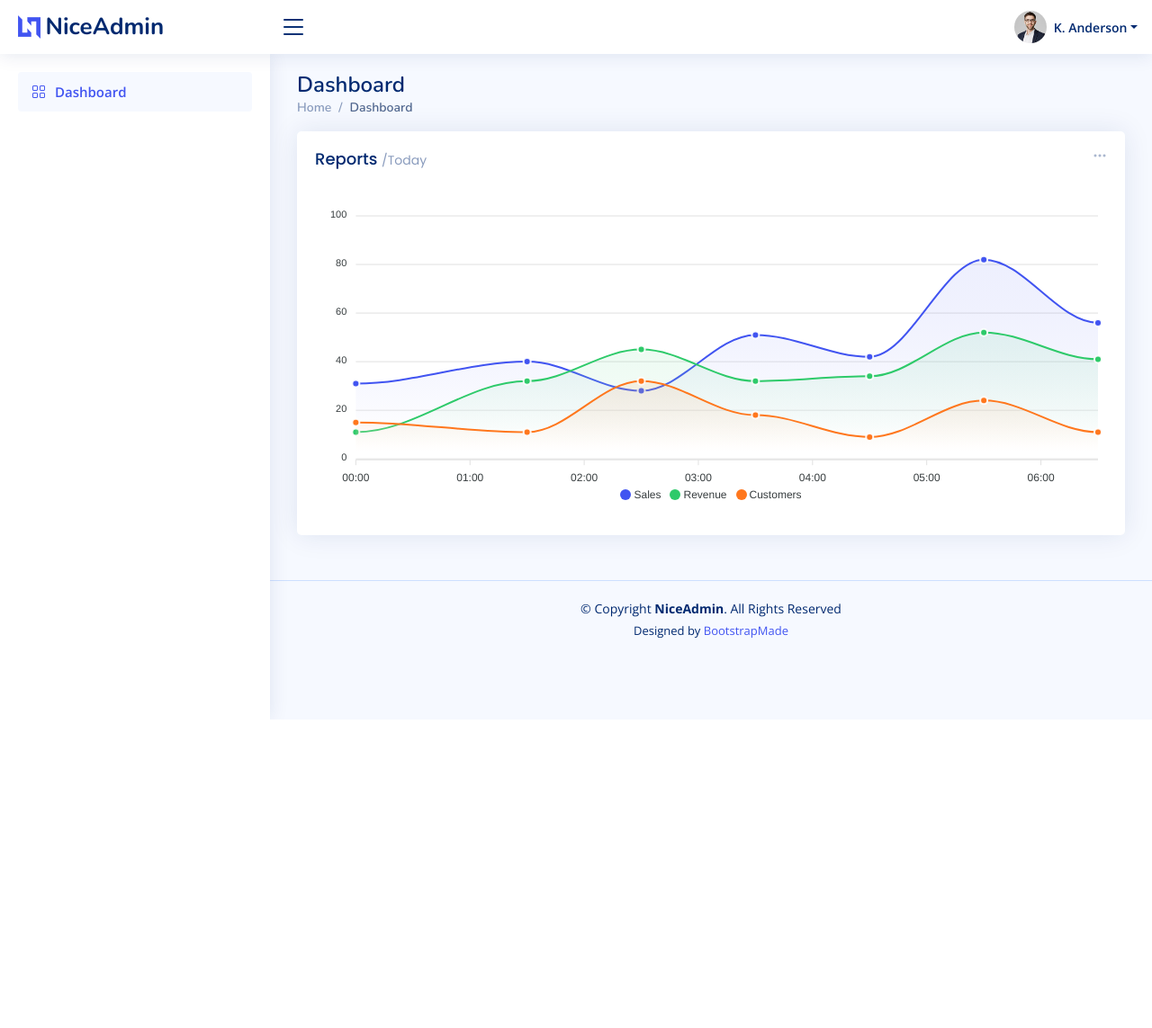
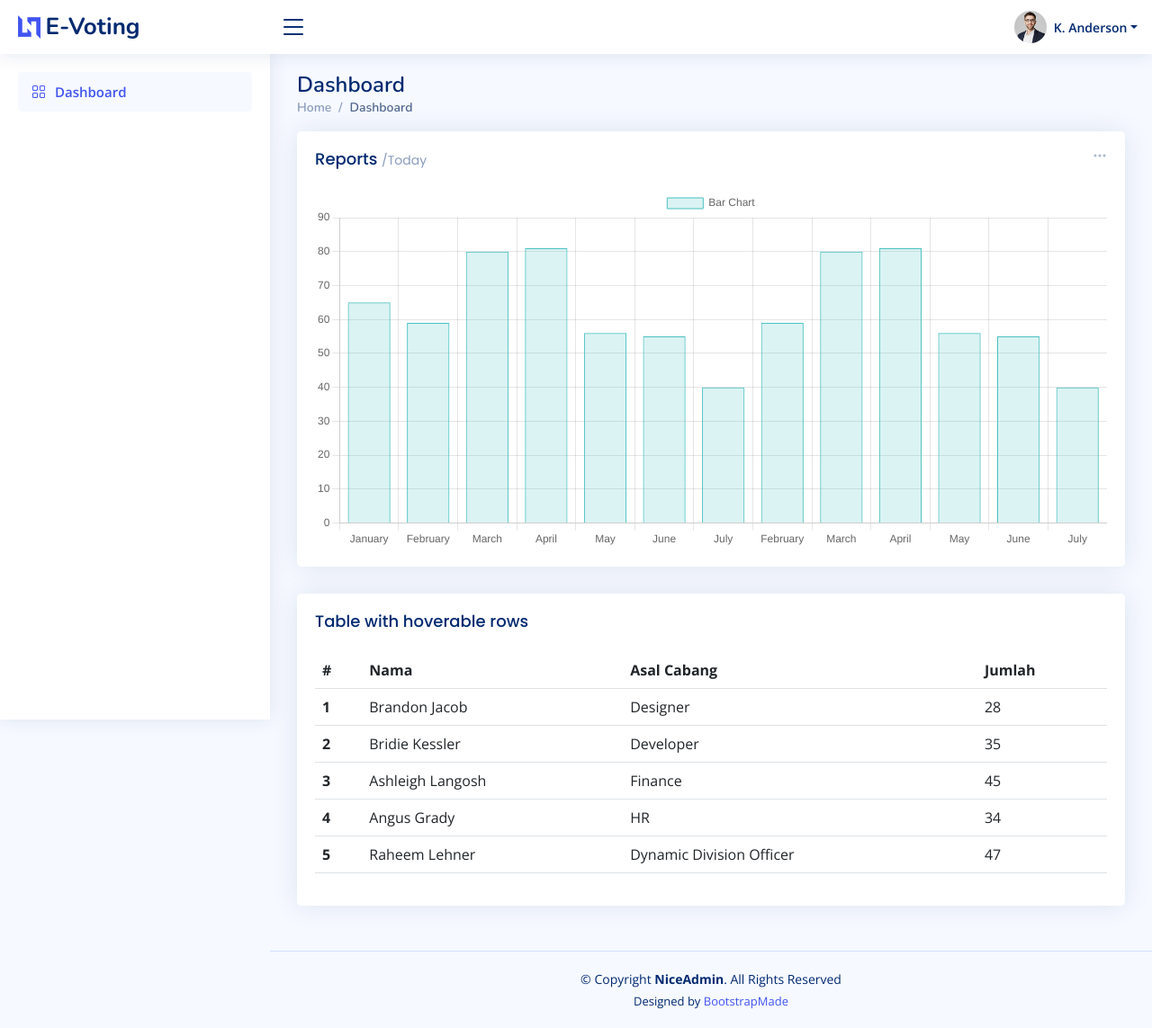
Before and after one commit to musabatechnopark/pemilos_pdm, a PHP site: page /admin/index.php in a window 1280 px wide. Shown: the whole page at 90% size. Before the commit the page ends 800 px from the top, so only its background shows below. Run offline with PHP 8.4, Linux system fonts and the light colour scheme; some libraries are stand-ins or nearby versions.

Commit message:
lanjutan

```diff
--- a/admin/header.php
+++ b/admin/header.php
@@ -5,7 +5,7 @@
     <meta charset="utf-8" />
     <meta content="width=device-width, initial-scale=1.0" name="viewport" />
 
-    <title>Dashboard - NiceAdmin Bootstrap Template</title>
+    <title>Dashboard</title>
     <meta content="" name="description" />
     <meta content="" name="keywords" />
 
@@ -43,7 +43,7 @@
         <div class="d-flex align-items-center justify-content-between">
             <a href="index.html" class="logo d-flex align-items-center">
                 <img src="../assets/img/logo.png" alt="" />
-                <span class="d-none d-lg-block">NiceAdmin</span>
+                <span class="d-none d-lg-block">E-Voting</span>
             </a>
             <i class="bi bi-list toggle-sidebar-btn"></i>
         </div>
--- a/admin/index.php
+++ b/admin/index.php
@@ -47,99 +47,38 @@ require 'sidebar.php';
                         </h5>
 
                         <!-- Line Chart -->
-                        <div id="reportsChart"></div>
+                        <canvas id="barChart" style="max-height: 400px;"></canvas>
+
 
                         <script>
-                            document.addEventListener(
-                                "DOMContentLoaded",
-                                () => {
-                                    new ApexCharts(
-                                        document.querySelector(
-                                            "#reportsChart"
-                                        ), {
-                                            series: [{
-                                                    name: "Sales",
-                                                    data: [
-                                                        31, 40,
-                                                        28, 51,
-                                                        42, 82,
-                                                        56,
-                                                    ],
-                                                },
-                                                {
-                                                    name: "Revenue",
-                                                    data: [
-                                                        11, 32,
-                                                        45, 32,
-                                                        34, 52,
-                                                        41,
-                                                    ],
-                                                },
-                                                {
-                                                    name: "Customers",
-                                                    data: [
-                                                        15, 11,
-                                                        32, 18,
-                                                        9, 24,
-                                                        11,
-                                                    ],
-                                                },
+                            document.addEventListener("DOMContentLoaded", () => {
+                                new Chart(document.querySelector('#barChart'), {
+                                    type: 'bar',
+                                    data: {
+                                        labels: ['January', 'February', 'March', 'April', 'May', 'June', 'July', 'February', 'March', 'April', 'May', 'June', 'July'],
+                                        datasets: [{
+                                            label: 'Bar Chart',
+                                            data: [65, 59, 80, 81, 56, 55, 40, 59, 80, 81, 56, 55, 40],
+                                            backgroundColor: [
+
+                                                'rgba(75, 192, 192, 0.2)'
                                             ],
-                                            chart: {
-                                                height: 350,
-                                                type: "area",
-                                                toolbar: {
-                                                    show: false,
-                                                },
-                                            },
-                                            markers: {
-                                                size: 4,
-                                            },
-                                            colors: [
-                                                "#4154f1",
-                                                "#2eca6a",
-                                                "#ff771d",
+                                            borderColor: [
+
+                                                'rgb(75, 192, 192)'
                                             ],
-                                            fill: {
-                                                type: "gradient",
-                                                gradient: {
-                                                    shadeIntensity: 1,
-                                                    opacityFrom: 0.3,
-                                                    opacityTo: 0.4,
-                                                    stops: [
-                                                        0, 90,
-                                                        100,
-                                                    ],
-                                                },
-                                            },
-                                            dataLabels: {
-                                                enabled: false,
-                                            },
-                                            stroke: {
-                                                curve: "smooth",
-                                                width: 2,
-                                            },
-                                            xaxis: {
-                                                type: "datetime",
-                                                categories: [
-                                                    "2018-09-19T00:00:00.000Z",
-                                                    "2018-09-19T01:30:00.000Z",
-                                                    "2018-09-19T02:30:00.000Z",
-                                                    "2018-09-19T03:30:00.000Z",
-                                                    "2018-09-19T04:30:00.000Z",
-                                                    "2018-09-19T05:30:00.000Z",
-                                                    "2018-09-19T06:30:00.000Z",
-                                                ],
-                                            },
-                                            tooltip: {
-                                                x: {
-                                                    format: "dd/MM/yy HH:mm",
-                                                },
-                                            },
+                                            borderWidth: 1
+                                        }]
+                                    },
+                                    options: {
+                                        scales: {
+                                            y: {
+                                                beginAtZero: true
+                                            }
                                         }
-                                    ).render();
-                                }
-                            );
+                                    }
+                                });
+                            });
                         </script>
                         <!-- End Line Chart -->
                     </div>
@@ -147,6 +86,59 @@ require 'sidebar.php';
             </div>
             <!-- End Reports -->
 
+            <div class="col-12">
+                <div class="card">
+                    <div class="card-body">
+                        <h5 class="card-title">Table with hoverable rows</h5>
+
+                        <!-- Table with hoverable rows -->
+                        <table class="table table-hover">
+                            <thead>
+                                <tr>
+                                    <th scope="col">#</th>
+                                    <th scope="col">Nama</th>
+                                    <th scope="col">Asal Cabang</th>
+                                    <th scope="col">Jumlah</th>
+                                </tr>
+                            </thead>
+                            <tbody>
+                                <tr>
+                                    <th scope="row">1</th>
+                                    <td>Brandon Jacob</td>
+                                    <td>Designer</td>
+                                    <td>28</td>
+                                </tr>
+                                <tr>
+                                    <th scope="row">2</th>
+                                    <td>Bridie Kessler</td>
+                                    <td>Developer</td>
+                                    <td>35</td>
+                                </tr>
+                                <tr>
+                                    <th scope="row">3</th>
+                                    <td>Ashleigh Langosh</td>
+                                    <td>Finance</td>
+                                    <td>45</td>
+                                </tr>
+                                <tr>
+                                    <th scope="row">4</th>
+                                    <td>Angus Grady</td>
+                                    <td>HR</td>
+                                    <td>34</td>
+                                </tr>
+                                <tr>
+                                    <th scope="row">5</th>
+                                    <td>Raheem Lehner</td>
+                                    <td>Dynamic Division Officer</td>
+                                    <td>47</td>
+                                </tr>
+                            </tbody>
+                        </table>
+                        <!-- End Table with hoverable rows -->
+
+                    </div>
+                </div>
+            </div>
         </div>
     </section>
 </main>
```
